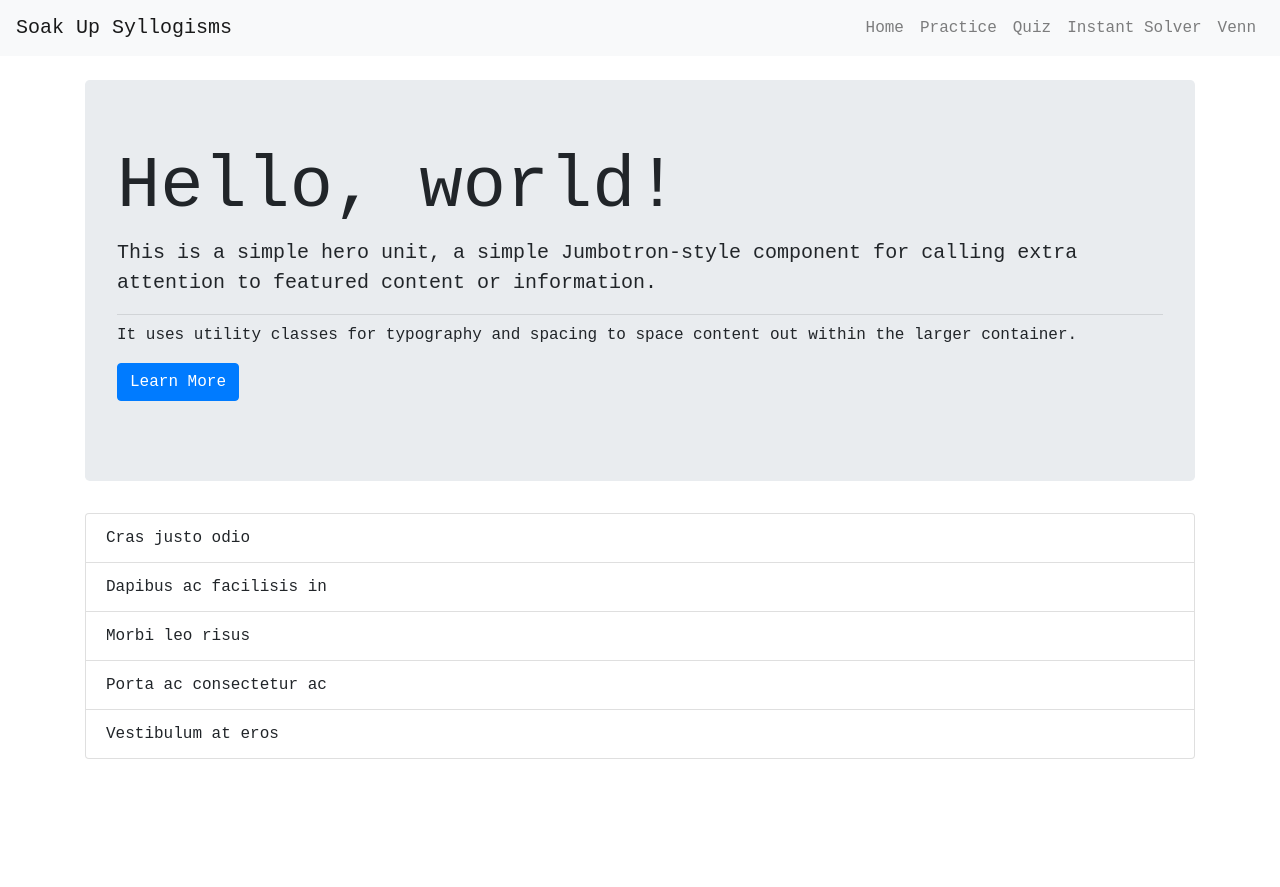
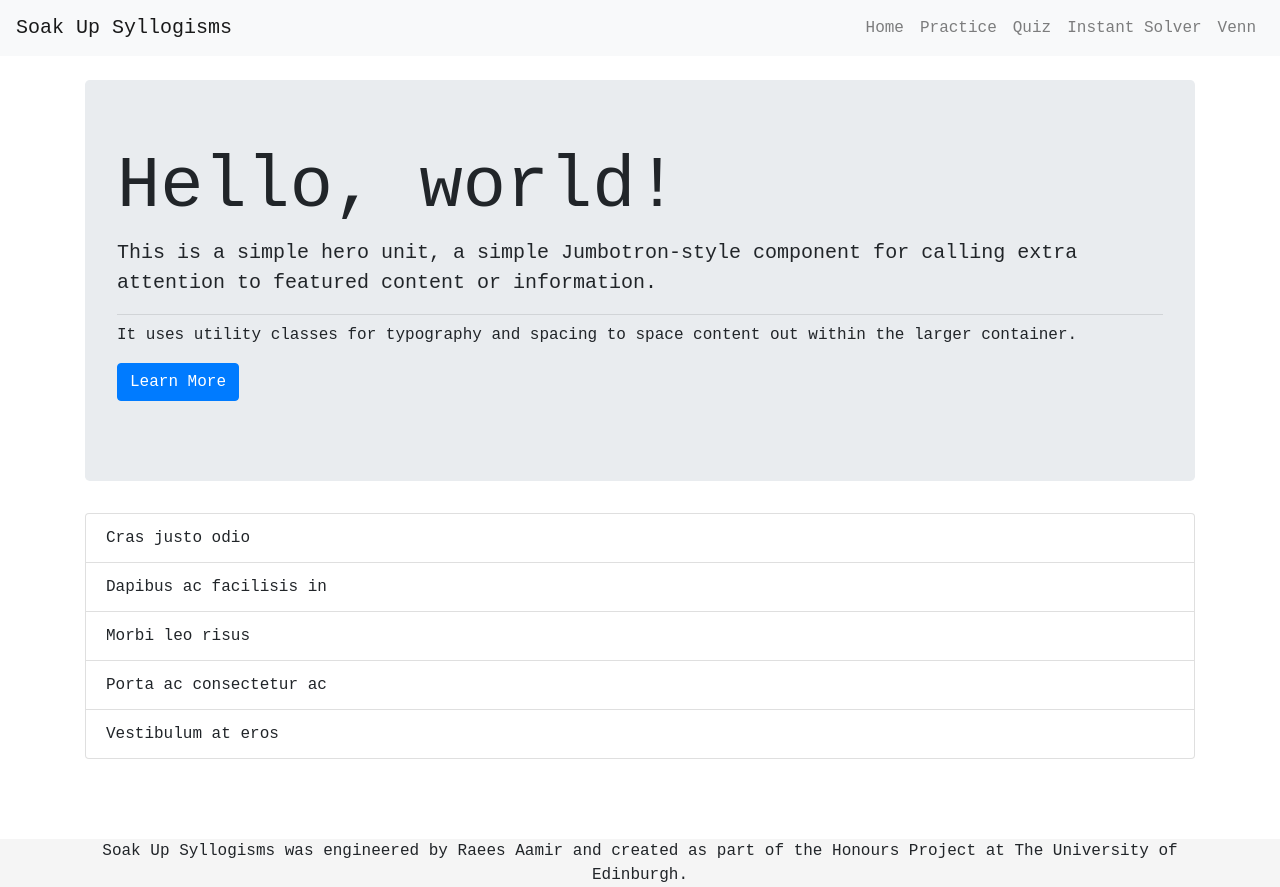
Before and after one commit to raeesapps/Honours-proj, a React (Create React App) app: page / in a window 1280 px wide. Before the commit the page ends 800 px from the top, so only its background shows below. Built offline with nearby package versions, Linux system fonts and the light colour scheme.

Commit message:
Make footer stay at the bottom of the page

```diff
--- a/src/layout/Layout.jsx
+++ b/src/layout/Layout.jsx
@@ -19,15 +19,16 @@ class Layout extends React.Component {
 
   render() {
     return (
-      <>
-        <NavigationBar />
-        <br />
-        <Switch>
-          {routes.map(Layout.createRouteTag)}
-        </Switch>
-        <br />
-
-      </>
+      <div style={{ position: 'relative', minHeight: '100vh' }}>
+        <div style={{ paddingBottom: '8rem' }}>
+          <NavigationBar />
+          <br />
+          <Switch>
+            {routes.map(Layout.createRouteTag)}
+          </Switch>
+        </div>
+        <Footer />
+      </div>
     );
   }
 }
```
